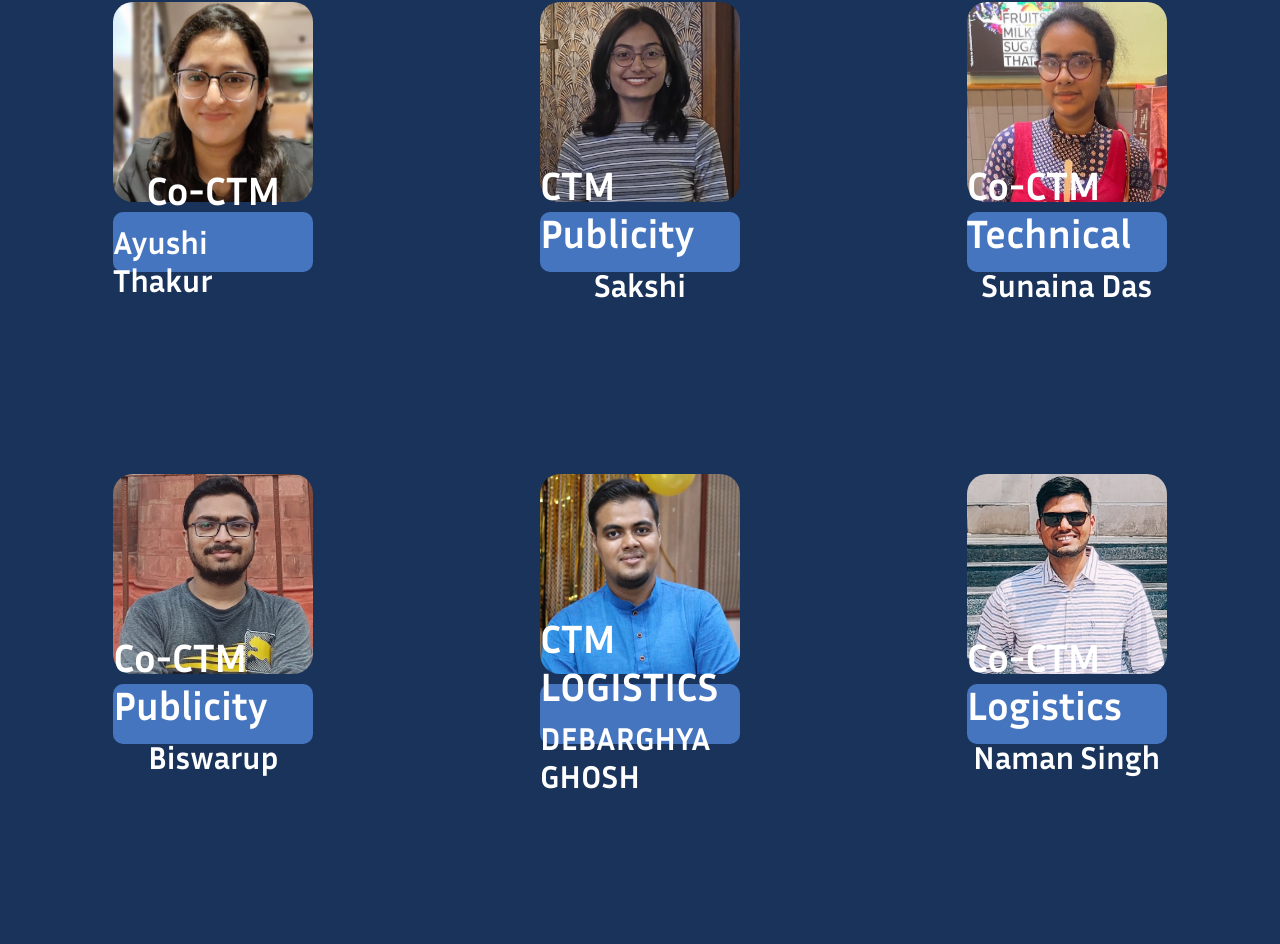
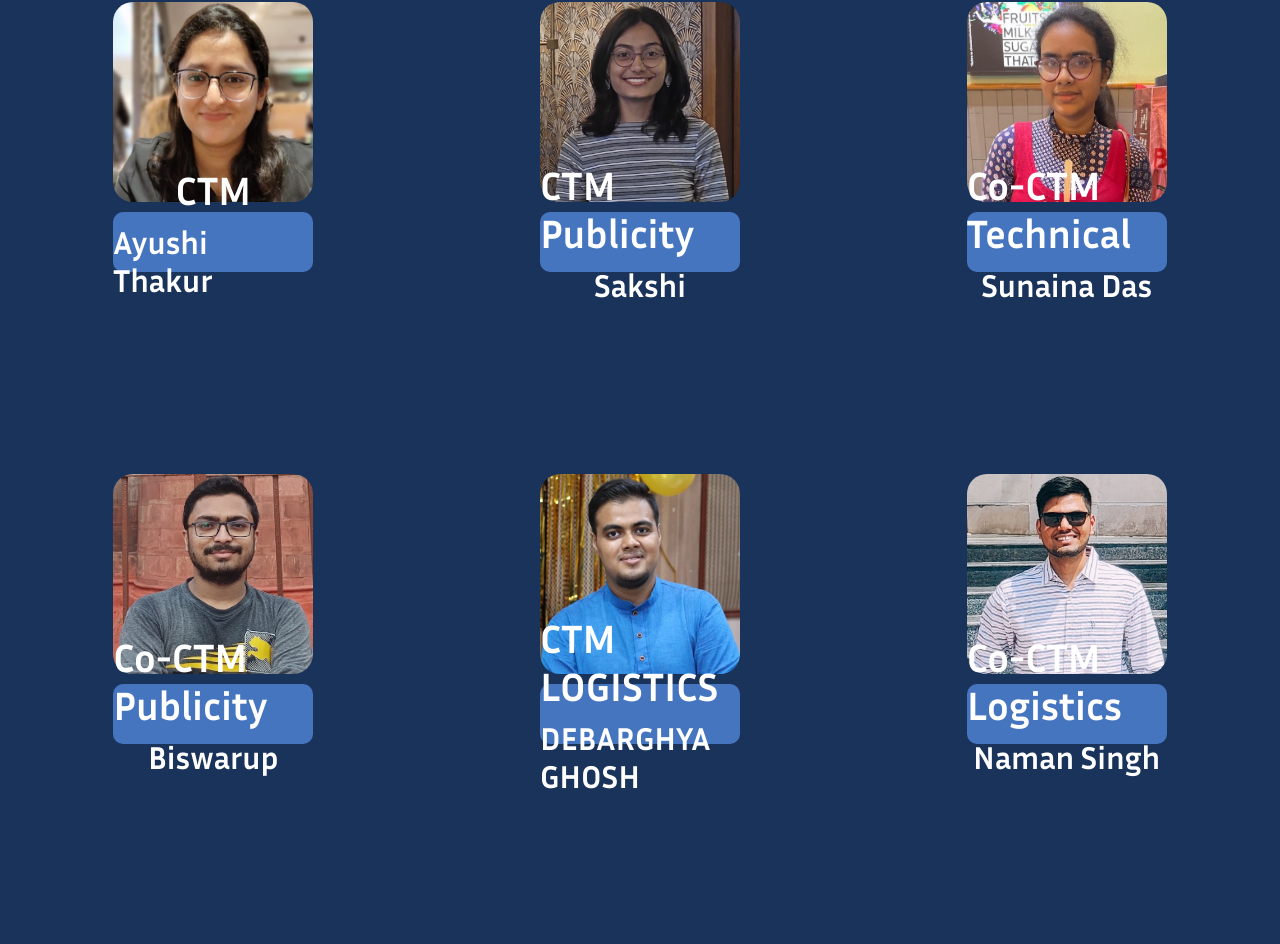
Before and after one commit to sunaina2863/symposium, a React (Create React App) app: page /team in a window 1280 px wide. Shown: the part 1377-2321 px from the top of the page. Built offline with nearby package versions, Linux system fonts and the light colour scheme; the HTML template or start-up script is replaced by a standard one.

Commit message:
Minor fixes

```diff
--- a/src/Team/team.js
+++ b/src/Team/team.js
@@ -77,7 +77,7 @@ function Team() {
           <img src={member4} className="member-img" />
           </div>
           <div className="name">
-            <h1>Co-CTM</h1>
+            <h1>CTM</h1>
             <h2>Ayushi Thakur</h2>
           </div>
         </div>
```
